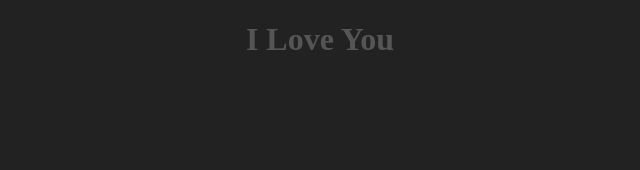
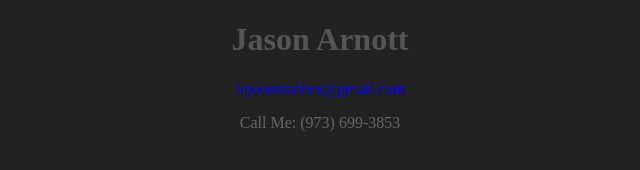
Before and after one commit to ninjatude/ninjatude.github.io, a plain HTML site: page index.html in a window 1280 px wide. Shown: the whole page, without its empty margins (320-960 px from the left). Drawn offline with Linux system fonts and the light colour scheme.

Commit message:
Update index.html

```diff
--- a/index.html
+++ b/index.html
@@ -7,9 +7,15 @@ h1{
       color:#555555;
       text-align: center;
     }
+p{
+      text-align: center;
+      color: #666666;
+}
 </style>
 </head>
 <body>
-<h1>I Love You</h1>
+<h1>Jason Arnott</h1>
+<p><a href="mailto:spoonstabber@gmail.com">Spoonstabber@gmail.com</a></p>
+<p> Call Me: (973) 699-3853</p>
 </body>
 </html>
```
